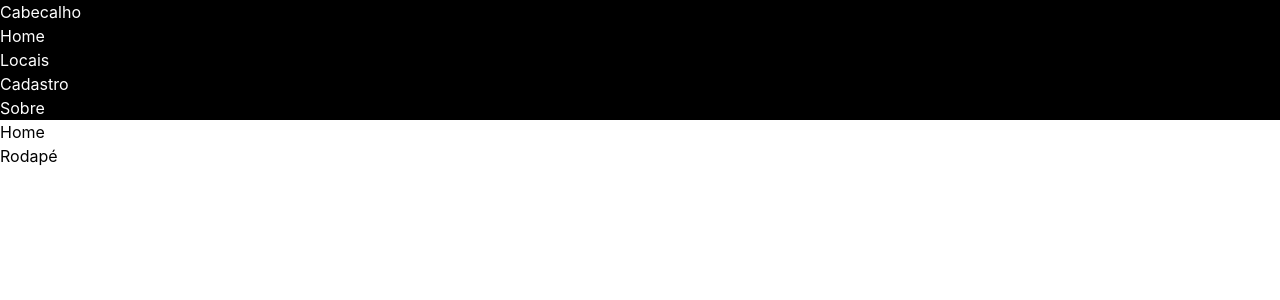
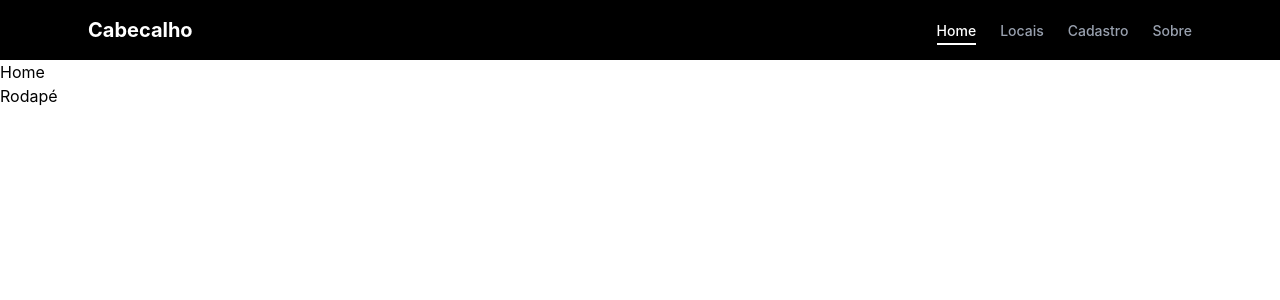
Before and after one commit to 1TDSPY-26/portal-locais-acessiveis, a React (Vite) app: page / in a window 1280 px wide. Shown: the top 300 px of the page. Built offline with nearby package versions, Linux system fonts and the light colour scheme.

Commit message:
style: estiliza o menu e indicacao de pagina ativa

```diff
--- a/src/components/Header/Header.tsx
+++ b/src/components/Header/Header.tsx
@@ -2,32 +2,72 @@ import { NavLink } from "react-router-dom";
 
 export default function Cabecalho() {
   return (
-    <header className="bg-black text-white">
-      <h1>Cabecalho</h1>
+    <header className="bg-black">
+      <div className="max-w-6xl mx-auto flex items-center justify-between px-6 py-4">
+        <h1 className="text-white text-xl font-bold">Cabecalho</h1>
+
         <nav>
-        <ul>
+          <ul className="flex gap-6">
             <li>
-            <NavLink to="/" end className={({ isActive }) => (isActive ? "ativo" : "")}>
+              <NavLink
+                to="/"
+                end
+                className={({ isActive }) =>
+                  `pb-1 text-sm font-medium border-b-2 transition-colors ${
+                    isActive
+                      ? "text-white border-white"
+                      : "text-gray-400 border-transparent hover:text-white hover:border-gray-500"
+                  }`
+                }
+              >
                 Home
               </NavLink>
             </li>
             <li>
-            <NavLink to="/locais" className={({ isActive }) => (isActive ? "ativo" : "")}>
+              <NavLink
+                to="/locais"
+                className={({ isActive }) =>
+                  `pb-1 text-sm font-medium border-b-2 transition-colors ${
+                    isActive
+                      ? "text-white border-white"
+                      : "text-gray-400 border-transparent hover:text-white hover:border-gray-500"
+                  }`
+                }
+              >
                 Locais
               </NavLink>
             </li>
             <li>
-            <NavLink to="/cadastro" className={({ isActive }) => (isActive ? "ativo" : "")}>
+              <NavLink
+                to="/cadastro"
+                className={({ isActive }) =>
+                  `pb-1 text-sm font-medium border-b-2 transition-colors ${
+                    isActive
+                      ? "text-white border-white"
+                      : "text-gray-400 border-transparent hover:text-white hover:border-gray-500"
+                  }`
+                }
+              >
                 Cadastro
               </NavLink>
             </li>
             <li>
-            <NavLink to="/sobre" className={({ isActive }) => (isActive ? "ativo" : "")}>
+              <NavLink
+                to="/sobre"
+                className={({ isActive }) =>
+                  `pb-1 text-sm font-medium border-b-2 transition-colors ${
+                    isActive
+                      ? "text-white border-white"
+                      : "text-gray-400 border-transparent hover:text-white hover:border-gray-500"
+                  }`
+                }
+              >
                 Sobre
               </NavLink>
             </li>
           </ul>
         </nav>
+      </div>
     </header>
   );
 }
```
Lines whose indentation alone changed are shown as unchanged.
